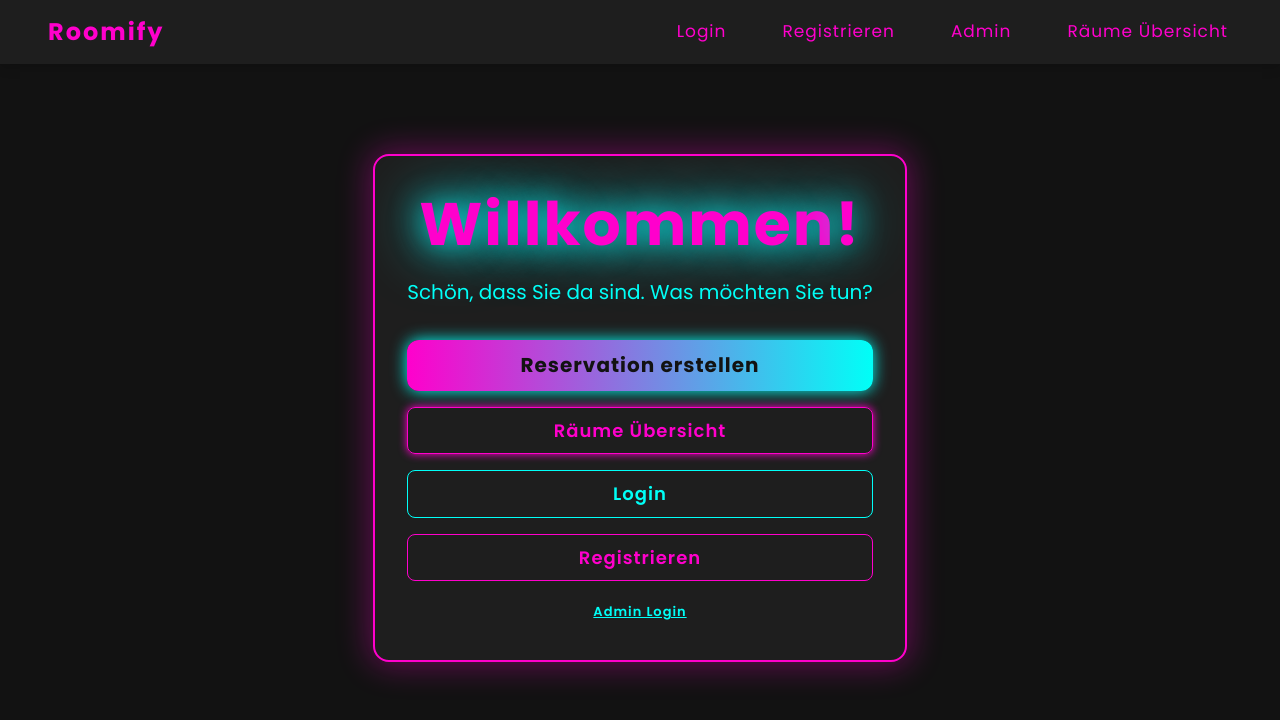
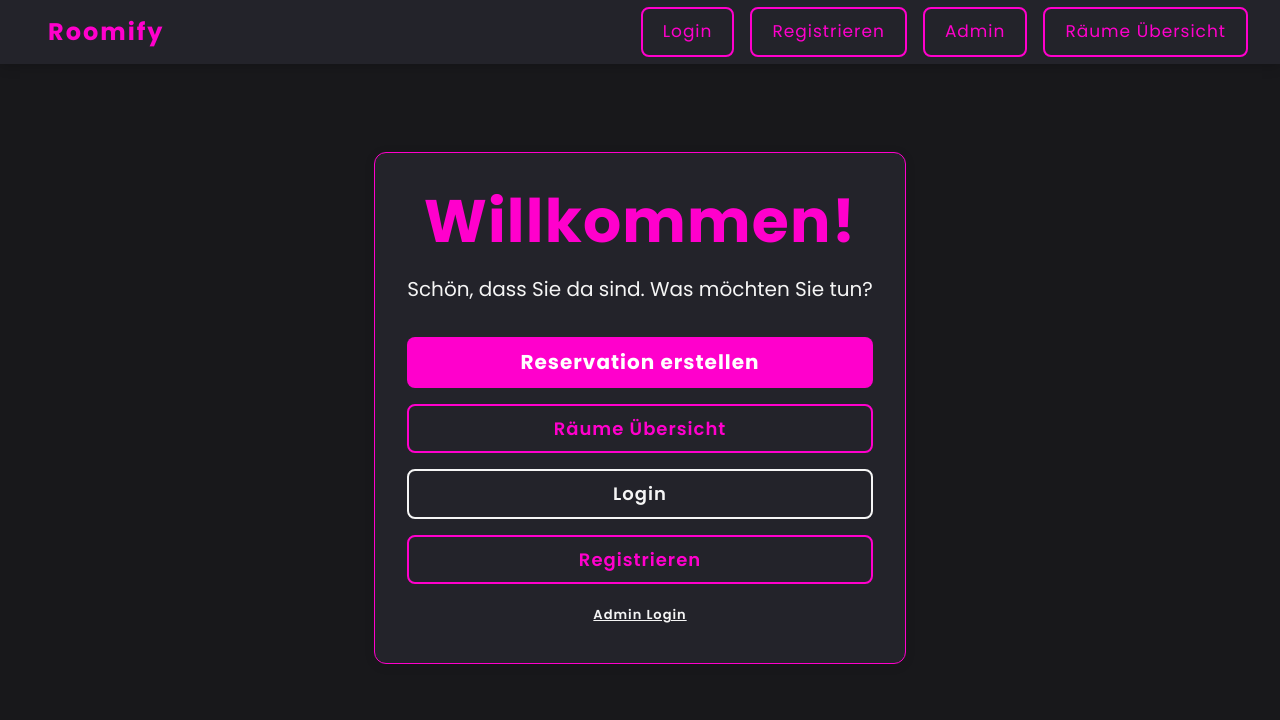
Before and after one commit to RsCedric/AbschlussarbeitM233, a React (Create React App) app in the folder frontend/: page / in a window 1280 px wide. Shown: the top 720 px of the page. Built offline with nearby package versions, Linux system fonts and the light colour scheme; no server answers; some icons are missing.

Commit message:
UIFixxed

```diff
--- a/frontend/src/components/Navbar.js
+++ b/frontend/src/components/Navbar.js
@@ -67,10 +67,12 @@ const navBtnStyle = {
   px: 2.5,
   py: 1,
   background: 'none',
+  border: '2px solid #ff00cc',
   transition: 'background 0.2s, color 0.2s',
   '&:hover': {
-    background: 'rgba(255,0,204,0.08)',
+    background: '#ff00cc',
     color: '#fff',
+    borderColor: '#b2008f',
   },
 };
 
--- a/frontend/src/pages/HomePage.js
+++ b/frontend/src/pages/HomePage.js
@@ -12,11 +12,11 @@ const HomePage = () => {
       <Box sx={{
         p: 4,
         bgcolor: 'background.paper',
-        borderRadius: 4,
-        boxShadow: '0 0 32px 4px #ff00cc55',
+        borderRadius: 3,
+        boxShadow: '0 2px 12px rgba(0,0,0,0.08)',
         minWidth: 370,
         textAlign: 'center',
-        border: '2px solid',
+        border: '1.5px solid',
         borderColor: 'primary.main',
         position: 'relative',
         overflow: 'hidden',
@@ -27,14 +27,8 @@ const HomePage = () => {
           fontWeight={700}
           sx={{
             color: 'primary.main',
-            textShadow: '0 0 16px #ff00cc, 0 0 32px #ff00cc',
-            letterSpacing: 2,
+            letterSpacing: 1.2,
             mb: 2,
-            animation: 'glow 2s infinite alternate',
-            '@keyframes glow': {
-              from: { textShadow: '0 0 16px #ff00cc, 0 0 32px #ff00cc' },
-              to: { textShadow: '0 0 32px #00fff7, 0 0 64px #00fff7' },
-            },
           }}
         >
           Willkommen{user ? `, ${user.username}` : "!"}
@@ -47,18 +41,9 @@ const HomePage = () => {
             variant="contained"
             size="large"
             sx={{
-              background: 'linear-gradient(90deg, #ff00cc 0%, #00fff7 100%)',
-              color: '#121212',
               fontWeight: 700,
               fontSize: 20,
-              boxShadow: '0 0 16px #00fff7',
-              borderRadius: 3,
-              transition: 'transform 0.2s',
-              '&:hover': {
-                background: 'linear-gradient(90deg, #00fff7 0%, #ff00cc 100%)',
-                transform: 'scale(1.05)',
-                boxShadow: '0 0 32px #ff00cc',
-              },
+              borderRadius: 2,
             }}
             onClick={() => navigate("/reservation")}
           >
@@ -73,13 +58,6 @@ const HomePage = () => {
                 color: 'secondary.main',
                 fontWeight: 600,
                 fontSize: 18,
-                boxShadow: '0 0 8px #00fff7',
-                '&:hover': {
-                  background: 'rgba(0,255,247,0.1)',
-                  borderColor: 'primary.main',
-                  color: 'primary.main',
-                  boxShadow: '0 0 16px #ff00cc',
-                },
               }}
               onClick={() => navigate("/meinebuchungen")}
             >
@@ -94,13 +72,6 @@ const HomePage = () => {
               color: 'primary.main',
               fontWeight: 600,
               fontSize: 18,
-              boxShadow: '0 0 8px #ff00cc',
-              '&:hover': {
-                background: 'rgba(255,0,204,0.08)',
-                borderColor: 'secondary.main',
-                color: 'secondary.main',
-                boxShadow: '0 0 16px #00fff7',
-              },
             }}
             onClick={() => navigate("/rooms")}
           >
@@ -115,11 +86,6 @@ const HomePage = () => {
                 color: 'secondary.main',
                 fontWeight: 600,
                 fontSize: 18,
-                '&:hover': {
-                  background: 'rgba(0,255,247,0.1)',
-                  borderColor: 'primary.main',
-                  color: 'primary.main',
-                },
               }}
               onClick={() => navigate("/login")}
             >
@@ -135,11 +101,6 @@ const HomePage = () => {
                 color: 'primary.main',
                 fontWeight: 600,
                 fontSize: 18,
-                '&:hover': {
-                  background: 'rgba(255,0,204,0.08)',
-                  borderColor: 'secondary.main',
-                  color: 'secondary.main',
-                },
               }}
               onClick={() => navigate("/register")}
             >
@@ -156,7 +117,6 @@ const HomePage = () => {
               textDecoration: 'underline',
               '&:hover': {
                 color: 'primary.main',
-                textShadow: '0 0 8px #ff00cc',
               },
             }}
             onClick={() => navigate("/admin")}
--- a/frontend/src/pages/LoginPage.js
+++ b/frontend/src/pages/LoginPage.js
@@ -30,9 +30,9 @@ const LoginPage = () => {
   };
 
   return (
-    <div style={{ minHeight: '100vh', background: 'linear-gradient(135deg, #121212 60%, #ff00cc 100%)', display: 'flex', alignItems: 'center', justifyContent: 'center' }}>
-      <div style={{ background: '#1e1e1e', borderRadius: 18, boxShadow: '0 0 32px #ff00cc55', padding: 40, width: 370, maxWidth: '90vw', border: '1.5px solid #ff00cc' }}>
-        <h2 style={{ color: '#ff00cc', textAlign: 'center', marginBottom: 32, letterSpacing: 1 }}>Login</h2>
+    <div style={{ minHeight: '100vh', background: '#18181b', display: 'flex', alignItems: 'center', justifyContent: 'center' }}>
+      <div style={{ background: '#23232a', borderRadius: 14, boxShadow: '0 2px 12px #00000022', padding: 40, width: 370, maxWidth: '90vw', border: '2px solid #ff00cc' }}>
+        <h2 style={{ color: '#ff00cc', textAlign: 'center', marginBottom: 32, letterSpacing: 1, fontWeight: 700 }}>Login</h2>
         <form onSubmit={handleSubmit}>
           <div style={{ marginBottom: 22 }}>
             <label style={{ color: '#fff', fontWeight: 500 }}>Username:</label><br />
@@ -45,8 +45,8 @@ const LoginPage = () => {
                 width: '100%',
                 padding: '12px 14px',
                 borderRadius: 8,
-                border: '1.5px solid #ff00cc',
-                background: '#121212',
+                border: '2px solid #ff00cc',
+                background: '#18181b',
                 color: '#fff',
                 fontSize: 16,
                 outline: 'none',
@@ -54,8 +54,8 @@ const LoginPage = () => {
                 marginBottom: 2,
                 transition: 'border 0.2s',
               }}
-              onFocus={e => e.target.style.border = '2px solid #ff00cc'}
-              onBlur={e => e.target.style.border = '1.5px solid #ff00cc'}
+              onFocus={e => e.target.style.border = '2.5px solid #ff00cc'}
+              onBlur={e => e.target.style.border = '2px solid #ff00cc'}
             />
           </div>
           <div style={{ marginBottom: 22 }}>
@@ -69,8 +69,8 @@ const LoginPage = () => {
                 width: '100%',
                 padding: '12px 14px',
                 borderRadius: 8,
-                border: '1.5px solid #ff00cc',
-                background: '#121212',
+                border: '2px solid #ff00cc',
+                background: '#18181b',
                 color: '#fff',
                 fontSize: 16,
                 outline: 'none',
@@ -78,8 +78,8 @@ const LoginPage = () => {
                 marginBottom: 2,
                 transition: 'border 0.2s',
               }}
-              onFocus={e => e.target.style.border = '2px solid #ff00cc'}
-              onBlur={e => e.target.style.border = '1.5px solid #ff00cc'}
+              onFocus={e => e.target.style.border = '2.5px solid #ff00cc'}
+              onBlur={e => e.target.style.border = '2px solid #ff00cc'}
             />
           </div>
           {error && <div style={{ color: '#ff3366', marginBottom: 18, textAlign: 'center', fontWeight: 500 }}>{error}</div>}
@@ -88,20 +88,20 @@ const LoginPage = () => {
             style={{
               width: '100%',
               padding: '14px 0',
-              background: 'linear-gradient(90deg, #ff00cc 60%, #b2008f 100%)',
+              background: '#ff00cc',
               color: '#fff',
               border: 'none',
               borderRadius: 8,
               fontSize: 18,
               fontWeight: 600,
               letterSpacing: 1,
-              boxShadow: '0 2px 12px #ff00cc44',
+              boxShadow: 'none',
               cursor: 'pointer',
               marginTop: 10,
               transition: 'background 0.2s',
             }}
-            onMouseOver={e => e.target.style.background = 'linear-gradient(90deg, #b2008f 60%, #ff00cc 100%)'}
-            onMouseOut={e => e.target.style.background = 'linear-gradient(90deg, #ff00cc 60%, #b2008f 100%)'}
+            onMouseOver={e => e.target.style.background = '#b2008f'}
+            onMouseOut={e => e.target.style.background = '#ff00cc'}
           >
             Login
           </button>
--- a/frontend/src/pages/RegisterPage.js
+++ b/frontend/src/pages/RegisterPage.js
@@ -31,7 +31,7 @@ const RegisterPage = () => {
   return (
     <Box sx={{ minHeight: '100vh', display: 'flex', alignItems: 'center', justifyContent: 'center', bgcolor: 'background.default' }}>
       <Paper elevation={6} sx={{ p: 4, minWidth: 320, maxWidth: 400, width: '100%', bgcolor: 'background.paper' }}>
-        <Typography variant="h5" align="center" gutterBottom>Register</Typography>
+        <Typography variant="h5" align="center" gutterBottom sx={{ color: 'primary.main', fontWeight: 700 }}>Register</Typography>
         <form onSubmit={handleSubmit}>
           <TextField
             label="Username"
@@ -40,6 +40,8 @@ const RegisterPage = () => {
             fullWidth
             margin="normal"
             required
+            InputLabelProps={{ style: { color: '#fff' } }}
+            InputProps={{ style: { color: '#fff', borderColor: '#ff00cc' } }}
           />
           <TextField
             label="E-Mail"
@@ -49,6 +51,8 @@ const RegisterPage = () => {
             fullWidth
             margin="normal"
             required
+            InputLabelProps={{ style: { color: '#fff' } }}
+            InputProps={{ style: { color: '#fff', borderColor: '#ff00cc' } }}
           />
           <TextField
             label="Password"
@@ -58,13 +62,15 @@ const RegisterPage = () => {
             fullWidth
             margin="normal"
             required
+            InputLabelProps={{ style: { color: '#fff' } }}
+            InputProps={{ style: { color: '#fff', borderColor: '#ff00cc' } }}
           />
-          <Button type="submit" variant="contained" color="primary" fullWidth sx={{ mt: 2 }}>
+          <Button type="submit" variant="contained" color="primary" fullWidth sx={{ mt: 2, fontWeight: 600, fontSize: 18 }}>
             Register
           </Button>
         </form>
         {error && <Typography color="error" align="center" sx={{ mt: 2 }}>{error}</Typography>}
-        {success && <Typography color="success.main" align="center" sx={{ mt: 2 }}>{success}</Typography>}
+        {success && <Typography sx={{ color: 'primary.main', textAlign: 'center', mt: 2 }}>{success}</Typography>}
       </Paper>
     </Box>
   );
--- a/frontend/src/theme.js
+++ b/frontend/src/theme.js
@@ -4,23 +4,19 @@ const theme = createTheme({
   palette: {
     mode: 'dark',
     primary: {
-      main: '#ff00cc', // Neon Pink
-      light: '#ff66e7',
-      dark: '#b2008f',
+      main: '#ff00cc', // Pink
       contrastText: '#fff',
     },
     secondary: {
-      main: '#00fff7', // Türkis
-      light: '#5efffb',
-      dark: '#00b2a9',
-      contrastText: '#121212',
+      main: '#f5f5f5', // Hellgrau für Akzente
+      contrastText: '#18181b',
     },
     error: {
       main: '#ff1744',
     },
     background: {
-      default: '#121212', // fast schwarz
-      paper: '#1e1e1e',
+      default: '#18181b',
+      paper: '#23232a',
     },
     text: {
       primary: '#fff',
@@ -32,6 +28,13 @@ const theme = createTheme({
     fontWeightBold: 700,
     fontWeightMedium: 600,
     fontWeightRegular: 400,
+    h2: {
+      fontWeight: 700,
+      letterSpacing: 1.2,
+    },
+    h6: {
+      fontWeight: 500,
+    },
   },
   components: {
     MuiButton: {
@@ -41,6 +44,35 @@ const theme = createTheme({
           textTransform: 'none',
           fontWeight: 600,
           letterSpacing: 1,
+          boxShadow: 'none',
+          transition: 'background 0.2s, color 0.2s',
+        },
+        containedPrimary: {
+          background: '#ff00cc',
+          color: '#fff',
+          '&:hover': {
+            background: '#b2008f',
+            color: '#fff',
+            boxShadow: 'none',
+          },
+        },
+        outlined: {
+          borderWidth: 2,
+          borderColor: '#ff00cc',
+          color: '#ff00cc',
+          '&:hover': {
+            background: '#18181b',
+            borderColor: '#b2008f',
+            color: '#b2008f',
+          },
+        },
+      },
+    },
+    MuiPaper: {
+      styleOverrides: {
+        root: {
+          borderRadius: 12,
+          boxShadow: '0 2px 12px rgba(0,0,0,0.08)',
         },
       },
     },
```
